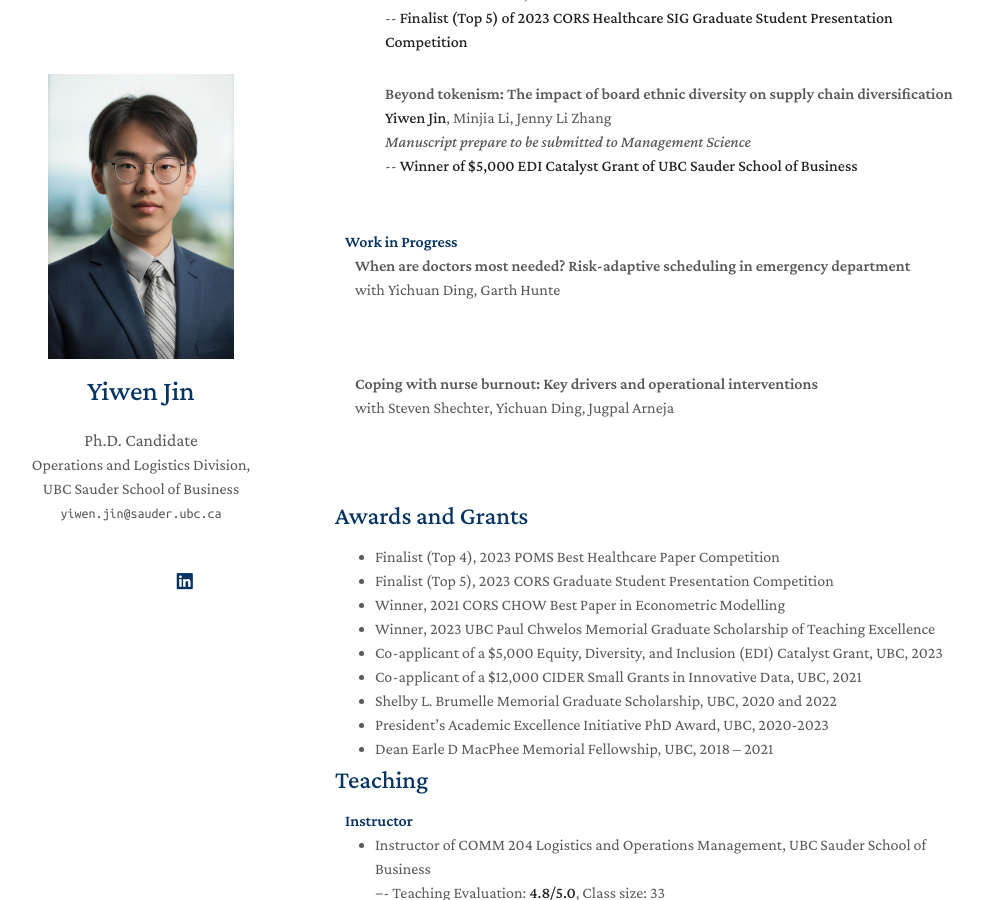
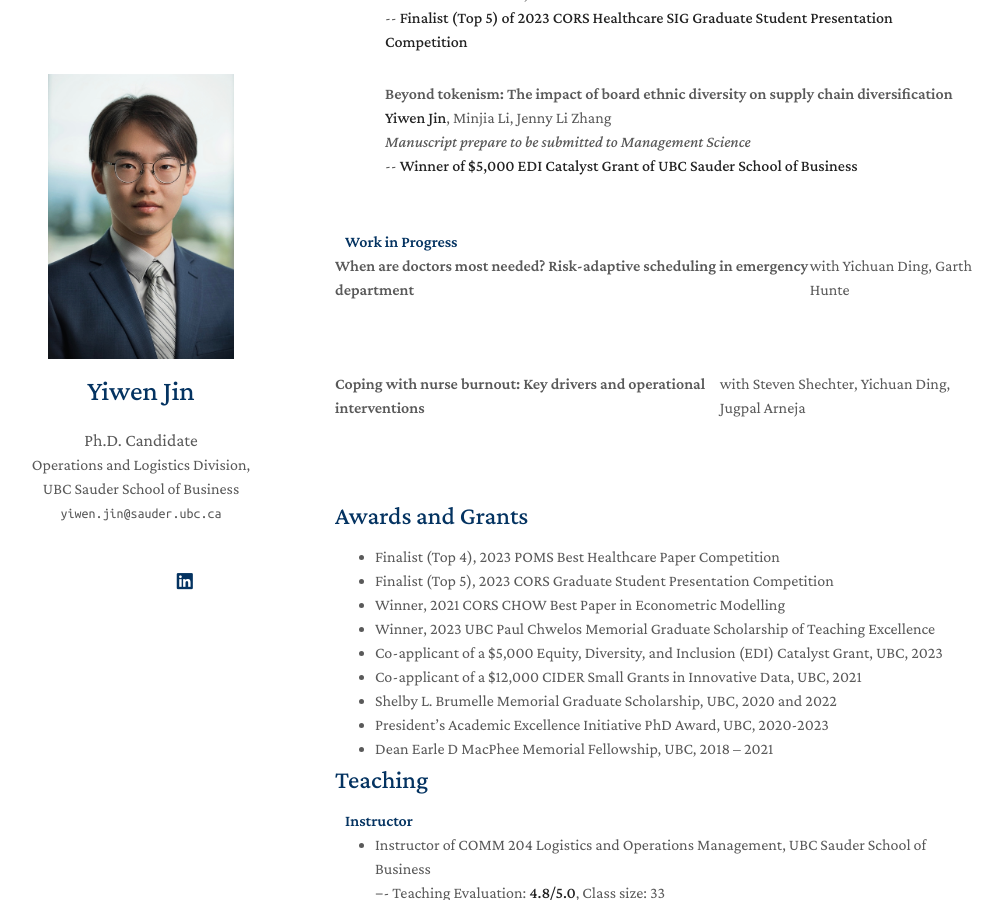
Before and after one commit to zeyang1225/zeyang1225.github.io, a Jekyll site: the page built from index.md, in a window 1280 px wide and 900 px high, scrolled down 1039 px. Shown: the whole window, without its empty margins (135-1138 px from the left). Built offline with Jekyll 4.4.1, drawn with Linux system fonts in a browser that asks for light colours; nearby versions of some CDN libraries; a style sheet for code colours, icons or effects is not loaded; our own code applies the rules of GitHub Pages for plain Markdown files.

Commit message:
Update papers.md

```diff
--- a/_includes/papers.md
+++ b/_includes/papers.md
@@ -77,14 +77,14 @@
 <h4 style="margin:0 10px 0;">Work in Progress</h4>
 
 <li>
-<div class="col-sm-9" style="position: relative;padding-right: 15px;padding-left: 20px;">
+<div class="pub-row">
     <div class="title">When are doctors most needed? Risk-adaptive scheduling in emergency department</div>
     <div class="author">with Yichuan Ding, Garth Hunte</div>
 </div>
 </li>
 
 <li>
-<div class="col-sm-9" style="position: relative;padding-right: 15px;padding-left: 20px;">
+<div class="pub-row">
     <div class="title">Coping with nurse burnout: Key drivers and operational interventions</div>
     <div class="author">with Steven Shechter, Yichuan Ding, Jugpal Arneja</div>
 </div>
```
